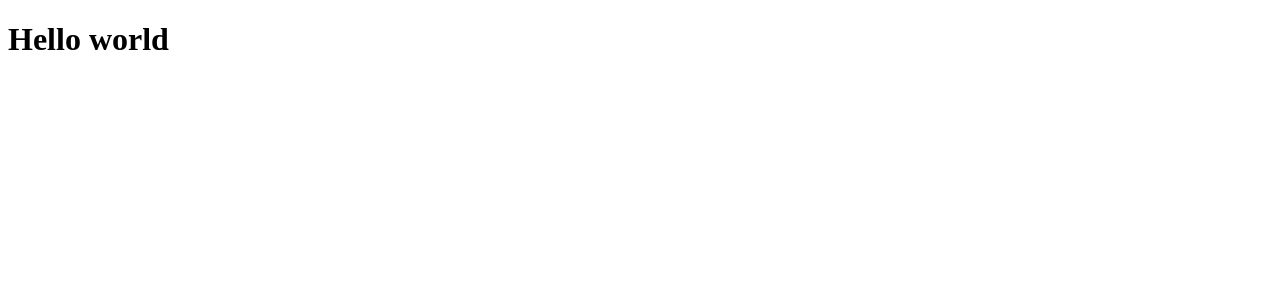
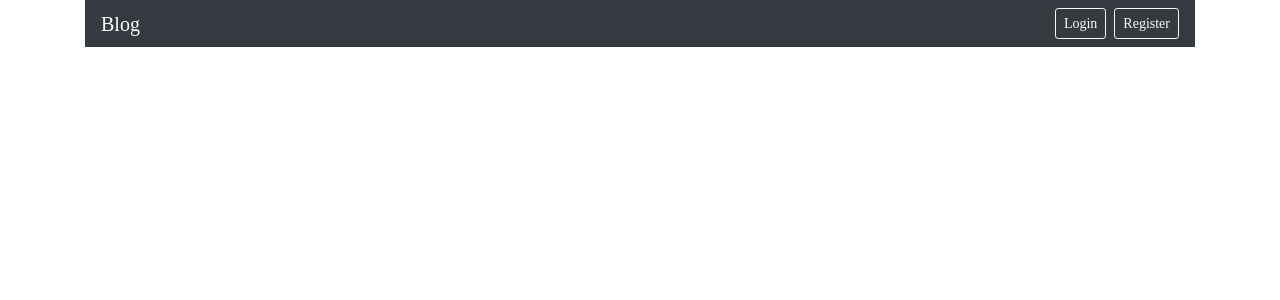
Before and after one commit to Code-Institute-Submissions/blog-1, a Flask app: page / in a window 1280 px wide. Shown: the top 300 px of the page. Run offline with Flask 2, Linux system fonts and the light colour scheme; some libraries are stand-ins or nearby versions.

Commit message:
Created base header layout for navigation.

```diff
--- /dev/null
+++ b/blog/static/styles/reset.css
@@ -0,0 +1,48 @@
+/* http://meyerweb.com/eric/tools/css/reset/
+   v2.0 | 20110126
+   License: none (public domain)
+*/
+
+html, body, div, span, applet, object, iframe,
+h1, h2, h3, h4, h5, h6, p, blockquote, pre,
+a, abbr, acronym, address, big, cite, code,
+del, dfn, em, img, ins, kbd, q, s, samp,
+small, strike, strong, sub, sup, tt, var,
+b, u, i, center,
+dl, dt, dd, ol, ul, li,
+fieldset, form, label, legend,
+table, caption, tbody, tfoot, thead, tr, th, td,
+article, aside, canvas, details, embed,
+figure, figcaption, footer, header, hgroup,
+menu, nav, output, ruby, section, summary,
+time, mark, audio, video {
+	margin: 0;
+	padding: 0;
+	border: 0;
+	font-size: 100%;
+	font: inherit;
+	vertical-align: baseline;
+}
+/* HTML5 display-role reset for older browsers */
+article, aside, details, figcaption, figure,
+footer, header, hgroup, menu, nav, section {
+	display: block;
+}
+body {
+	line-height: 1;
+}
+ol, ul {
+	list-style: none;
+}
+blockquote, q {
+	quotes: none;
+}
+blockquote:before, blockquote:after,
+q:before, q:after {
+	content: '';
+	content: none;
+}
+table {
+	border-collapse: collapse;
+	border-spacing: 0;
+}
--- /dev/null
+++ b/blog/templates/layout.html
@@ -0,0 +1,45 @@
+<!doctype html>
+<html lang="en">
+  <head>
+    <!-- Required meta tags -->
+    <meta charset="utf-8">
+    <meta name="viewport" content="width=device-width, initial-scale=1, shrink-to-fit=no">
+
+    <!-- Bootstrap CSS -->
+    <link rel="stylesheet" href="https://stackpath.bootstrapcdn.com/bootstrap/4.5.0/css/bootstrap.min.css" integrity="sha384-9aIt2nRpC12Uk9gS9baDl411NQApFmC26EwAOH8WgZl5MYYxFfc+NcPb1dKGj7Sk" crossorigin="anonymous">
+
+    <!-- Google Material Icons -->
+    <link href="https://fonts.googleapis.com/icon?family=Material+Icons" rel="stylesheet">
+
+    <!-- Custom CSS -->
+    <link rel="stylesheet" href="{{ url_for('static', filename='styles/reset.css') }}" type="text/css">
+    <link rel="stylesheet" href="{{ url_for('static', filename='styles/main.css') }}" type="text/css">
+
+    <title>Blog</title>
+  </head>
+  <body>
+      <header class="container-sm">
+        <nav class="navbar navbar-expand navbar-dark bg-dark">
+          <a class="navbar-brand" href="{{ url_for('main.home') }}">Blog</a>
+          <button class="navbar-toggler" type="button" data-toggle="collapse" data-target="#navbarTogglerDemo01" aria-controls="navbarTogglerDemo01" aria-expanded="false" aria-label="Toggle navigation">
+            <span class="navbar-toggler-icon"></span>
+          </button>
+          <div class="collapse navbar-collapse" id="navbarTogglerDemo01">
+            <ul class="navbar-nav ml-auto">
+              <li class="nav-item"><a class="btn btn-sm btn-outline-light mr-2" href="#">Login</a></li>
+              <li class="nav-item"><a class="btn btn-sm btn-outline-light" href="#">Register</a></li>
+            </ul>
+          </div>
+        </nav>
+      </header>
+
+    {% block content %}
+    {% endblock content %}
+
+    <!-- Optional JavaScript -->
+    <!-- jQuery first, then Popper.js, then Bootstrap JS -->
+    <script src="https://code.jquery.com/jquery-3.5.1.slim.min.js" integrity="sha384-DfXdz2htPH0lsSSs5nCTpuj/zy4C+OGpamoFVy38MVBnE+IbbVYUew+OrCXaRkfj" crossorigin="anonymous"></script>
+    <script src="https://cdn.jsdelivr.net/npm/popper.js@1.16.0/dist/umd/popper.min.js" integrity="sha384-Q6E9RHvbIyZFJoft+2mJbHaEWldlvI9IOYy5n3zV9zzTtmI3UksdQRVvoxMfooAo" crossorigin="anonymous"></script>
+    <script src="https://stackpath.bootstrapcdn.com/bootstrap/4.5.0/js/bootstrap.min.js" integrity="sha384-OgVRvuATP1z7JjHLkuOU7Xw704+h835Lr+6QL9UvYjZE3Ipu6Tp75j7Bh/kR0JKI" crossorigin="anonymous"></script>
+  </body>
+</html>
--- a/blog/templates/main/home.html
+++ b/blog/templates/main/home.html
@@ -1,11 +1,4 @@
-<!DOCTYPE html>
-<html lang="en">
-<head>
-    <meta charset="UTF-8">
-    <meta name="viewport" content="width=device-width, initial-scale=1.0">
-    <title>Blog</title>
-</head>
-<body>
-    <h1>Hello world</h1>
-</body>
-</html>
+{% extends "layout.html" %}
+
+{% block content %}
+{% endblock content %}
```
Also changed, not shown: blog/static/styles/main.css (added).
